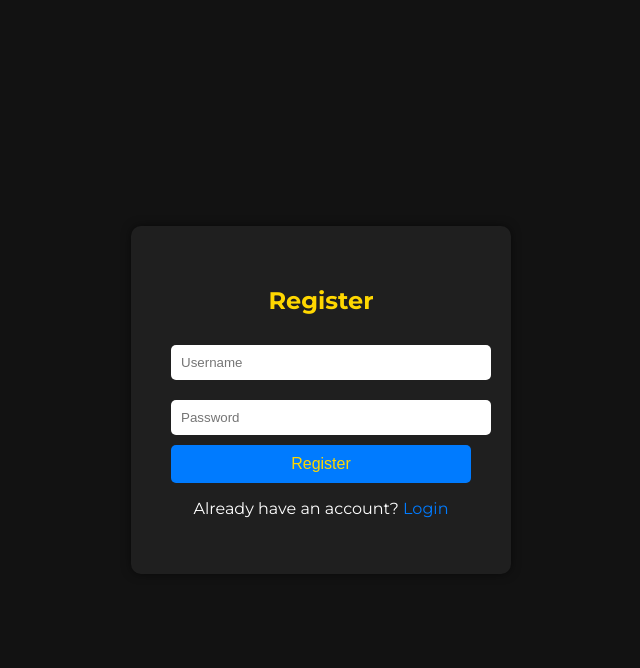
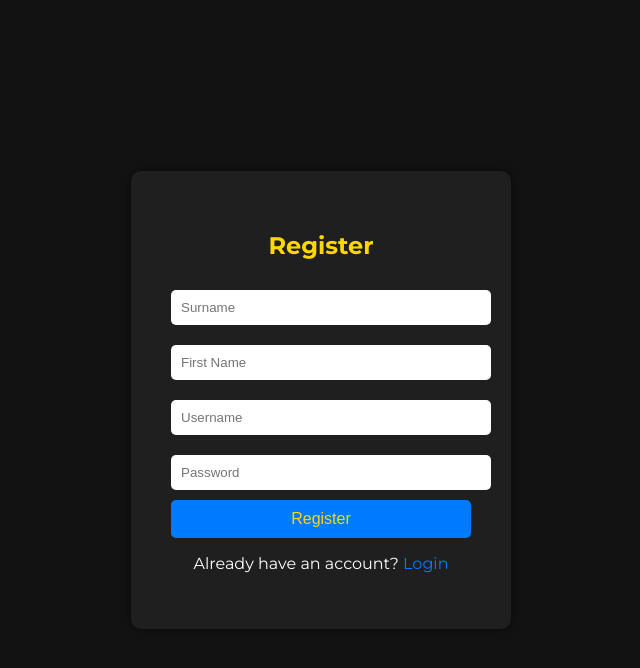
Before and after one commit to pookamessiah/trade, a Flask app: page /register in a window 1280 px wide. Shown: the top 668 px of the page, without its empty margins (319-959 px from the left). Run offline with Flask 3, Linux system fonts and the light colour scheme.

Commit message:
Update register.html

```diff
--- a/trading_site/templates/register.html
+++ b/trading_site/templates/register.html
@@ -71,6 +71,8 @@
       {% endif %}
     {% endwith %}
     <form method="POST">
+      <input type="text" name="surname" placeholder="Surname" required>
+      <input type="text" name="first name" placeholder="First Name" required>
       <input type="text" name="username" placeholder="Username" required>
       <input type="password" name="password" placeholder="Password" required>
       <button type="submit">Register</button>
```
